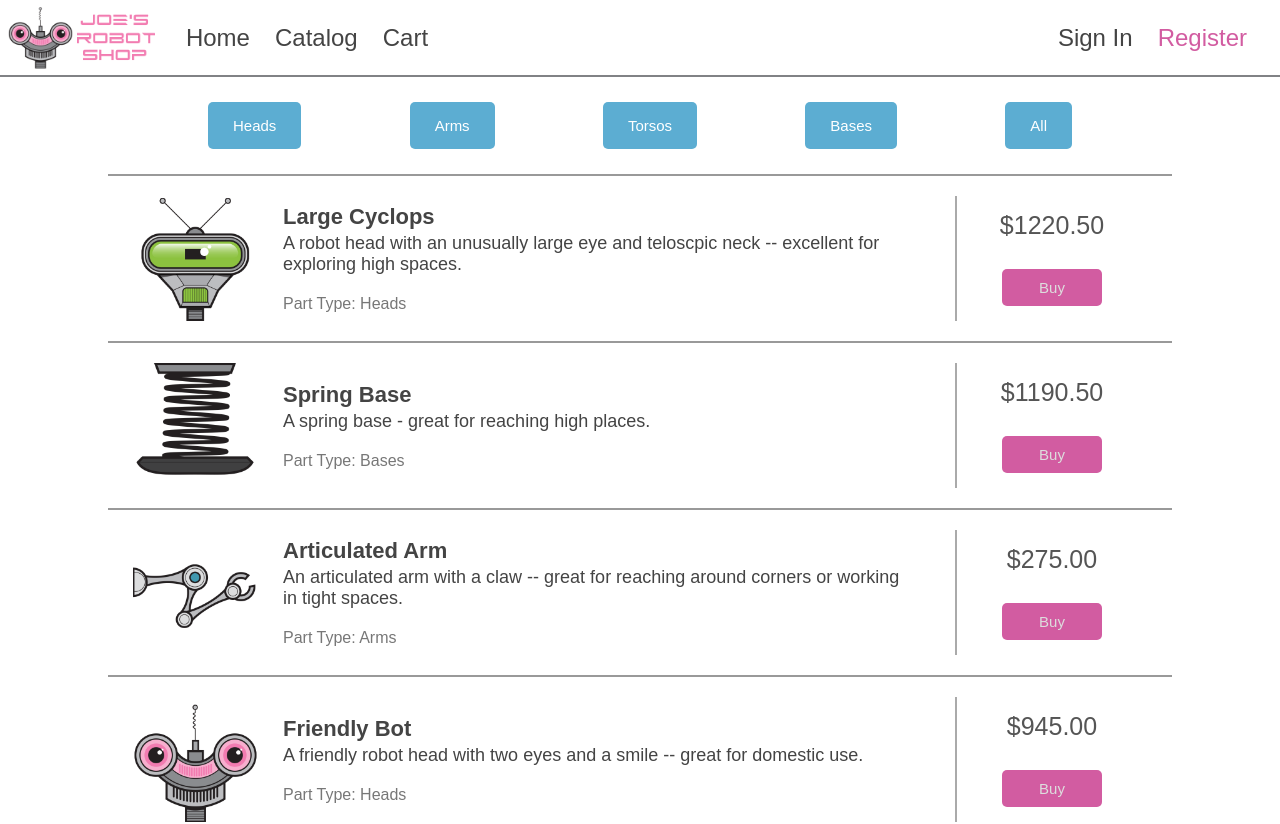
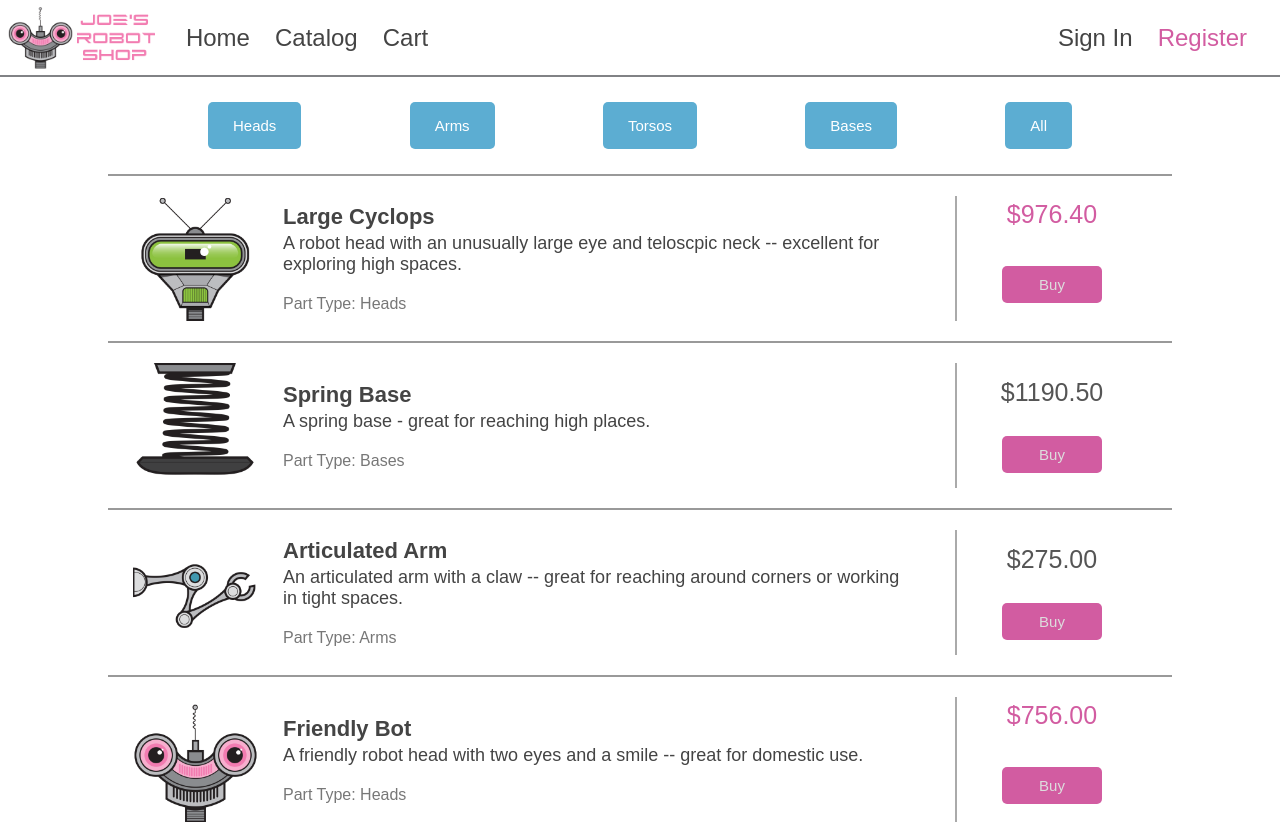
Before and after one commit to IEdiong/robots-store, an Angular app: page / in a window 1280 px wide. Shown: the top 824 px of the page. Built offline with nearby package versions, Linux system fonts and the light colour scheme.

Commit message:
implement *ngIf structural directive

```diff
--- a/src/app/catalog/catalog.component.css
+++ b/src/app/catalog/catalog.component.css
@@ -73,3 +73,8 @@
   padding: 10px;
   width: 100px;
 }
+
+.discount {
+  margin-top: -15px;
+  color: #d25ca1;
+}
--- a/src/app/catalog/catalog.component.html
+++ b/src/app/catalog/catalog.component.html
@@ -19,7 +19,12 @@
           </div>
         </div>
         <div class="price">
-          <div>${{ product.price.toFixed(2) }}</div>
+          <div *ngIf="product.discount === 0">
+            ${{ product.price.toFixed(2) }}
+          </div>
+          <div class="discount" *ngIf="product.discount > 0">
+            ${{ (product.price * (1 - product.discount)).toFixed(2) }}
+          </div>
           <button class="cta">Buy</button>
         </div>
       </div>
```
